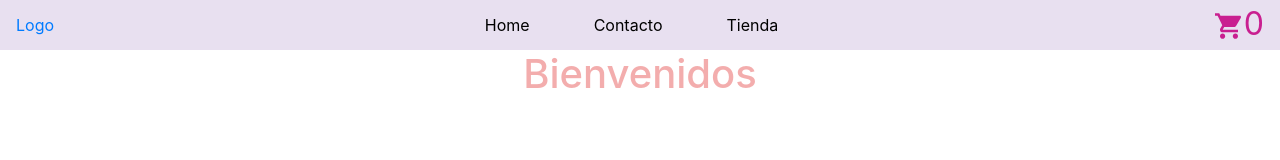
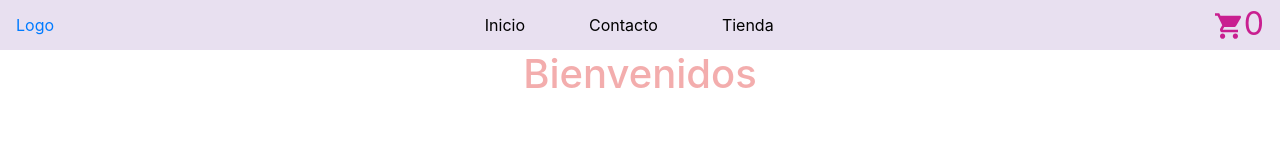
Before and after one commit to WandaCatellani/MU-CUEROS, a React (Create React App) app: page / in a window 1280 px wide. Shown: the top 160 px of the page. Built offline with nearby package versions, Linux system fonts and the light colour scheme; no server answers; the database is empty.

Commit message:
change Nav

```diff
--- a/src/components/NavBar/NavBar.jsx
+++ b/src/components/NavBar/NavBar.jsx
@@ -16,7 +16,7 @@ const NavBar = () => {
       <Navbar.Collapse id="basic-navbar-nav">
         <Nav className="mr-auto">
           <NavLink className="navLink" to="/">
-            Home
+            Inicio
           </NavLink>
           <NavLink className="navLink" to="#">
             Contacto
```
